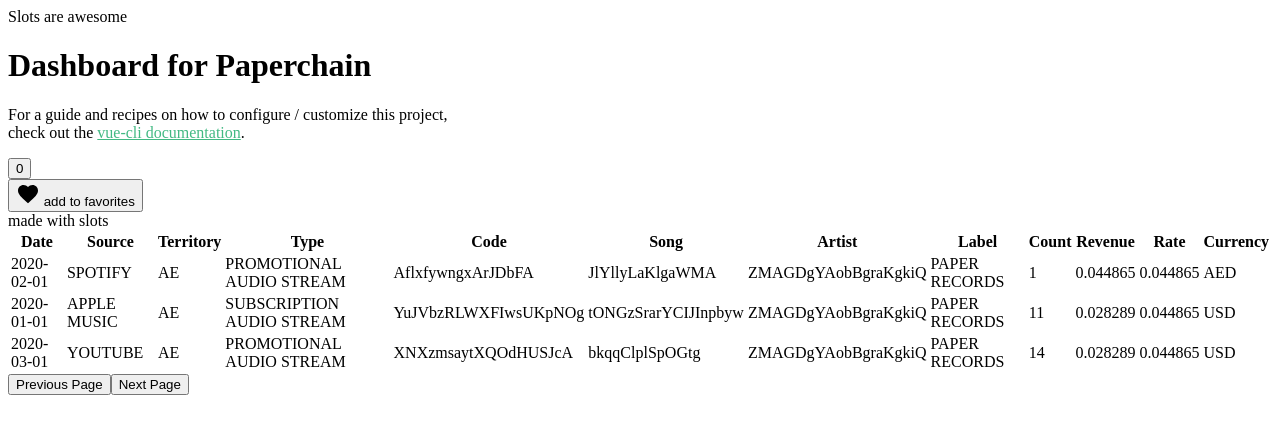
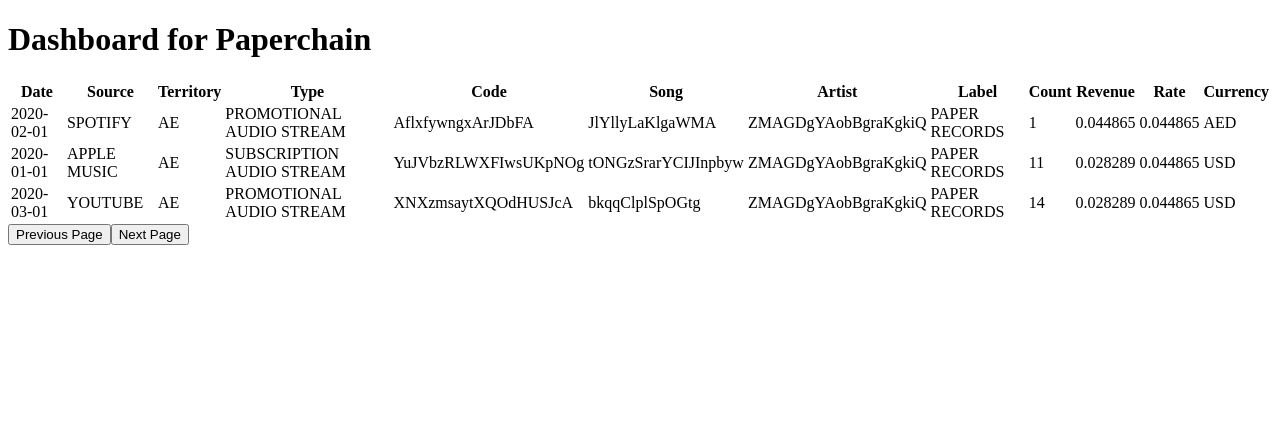
Before and after one commit to Morganhtrotter/Paperchain, a Vue app in the folder dashboard/: page / in a window 1280 px wide. Shown: the top 434 px of the page. Built offline with nearby package versions, Linux system fonts and the light colour scheme.

Commit message:
Removed unwanted elements

```diff
--- a/dashboard/src/App.vue
+++ b/dashboard/src/App.vue
@@ -1,15 +1,6 @@
 <template>
   <div>
-    <AppLayout>
-      <template #header>Slots are awesome</template>
-      <template #default>
-        <HelloWorld msg="Dashboard for Paperchain" />
-        <AppButton @click="log">
-          <Icon />
-          add to favorites
-        </AppButton>
-      </template>
-    </AppLayout>
+    <HelloWorld msg="Dashboard for Paperchain" />
     <Table>
       <template #userlist="{list, count}">
         <pre>
@@ -23,18 +14,12 @@
 
 <script>
 import Table from './components/Table.vue';
-import AppLayout from './components/AppLayout.vue';
 import HelloWorld from './components/HelloWorld.vue';
-import AppButton from './components/AppButton.vue';
-import Icon from './components/Icon.vue';
 
 export default {
   name: 'App',
   components: {
     HelloWorld,
-    AppButton,
-    Icon,
-    AppLayout,
     Table
   },
   methods: {
--- a/dashboard/src/components/AppButton.vue
+++ /dev/null
@@ -1,10 +0,0 @@
-<template>
-	<button v-on="$listeners">
-		<slot></slot>
-	</button>
-</template>
-
-<script>
-	export default {
-	};
-</script>
--- a/dashboard/src/components/AppLayout.vue
+++ /dev/null
@@ -1,13 +0,0 @@
-<template>
-	<div class="layout">
-		<header>
-			<slot name="header" />
-		</header>
-		<main>
-			<slot />
-		</main>
-		<footer>
-			<slot name="footer">made with slots</slot>
-		</footer>
-	</div>
-</template>
--- a/dashboard/src/components/HelloWorld.vue
+++ b/dashboard/src/components/HelloWorld.vue
@@ -1,12 +1,6 @@
 <template>
   <div class="hello">
     <h1>{{ msg }}</h1>
-    <p>
-      For a guide and recipes on how to configure / customize this project,<br>
-      check out the
-      <a href="https://cli.vuejs.org" target="_blank" rel="noopener">vue-cli documentation</a>.
-    </p>
-    <clickCounter></clickCounter>
   </div>
 </template>
 
--- a/dashboard/src/components/Icon.vue
+++ /dev/null
@@ -1,12 +0,0 @@
-<template>
-  <svg
-    xmlns="http://www.w3.org/2000/svg"
-    viewBox="0 0 24 24"
-    height="24"
-    width="24"
-  >
-    <path
-      d="M12 21.35l-1.45-1.32C5.4 15.36 2 12.28 2 8.5 2 5.42 4.42 3 7.5 3c1.74 0 3.41.81 4.5 2.09C13.09 3.81 14.76 3 16.5 3 19.58 3 22 5.42 22 8.5c0 3.78-3.4 6.86-8.55 11.54L12 21.35z"
-    />
-  </svg>
-</template>
--- a/dashboard/src/components/Table.vue
+++ b/dashboard/src/components/Table.vue
@@ -74,7 +74,7 @@ export default {
         });
       },
 
-      set: function() {
+      set: function() { // Explicity define as setter to rid "Computed property was assigned but has no setter" warning
         return this.items.filter((row, index) => {
           let start = (this.currentPage - 1) * this.pageSize;
           let end = this.currentPage * this.pageSize;
```
